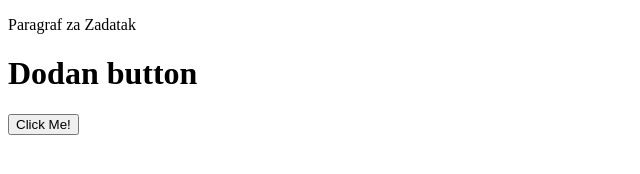
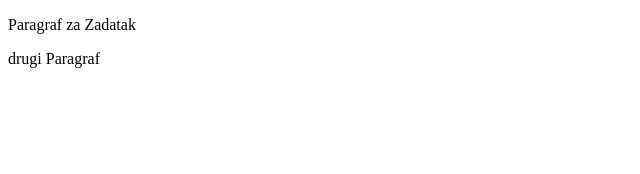
Before and after one commit to AnteBogdan/GitHub---Vje-ba, a plain HTML site: page index.html in a window 1280 px wide. Shown: the whole page, without its empty margins (0-640 px from the left). Drawn offline with Linux system fonts and the light colour scheme.

Commit message:
grana2, button izbrisan, dodan paragraf

```diff
--- a/index.html
+++ b/index.html
@@ -9,8 +9,6 @@
   <body>
     <p>Paragraf za Zadatak</p>
 
-    <h1>Dodan button</h1>
-
-    <button type="button" onclick="alert('Hello world!')">Click Me!</button>
+<p>drugi Paragraf</p>
   </body>
 </html>
```
